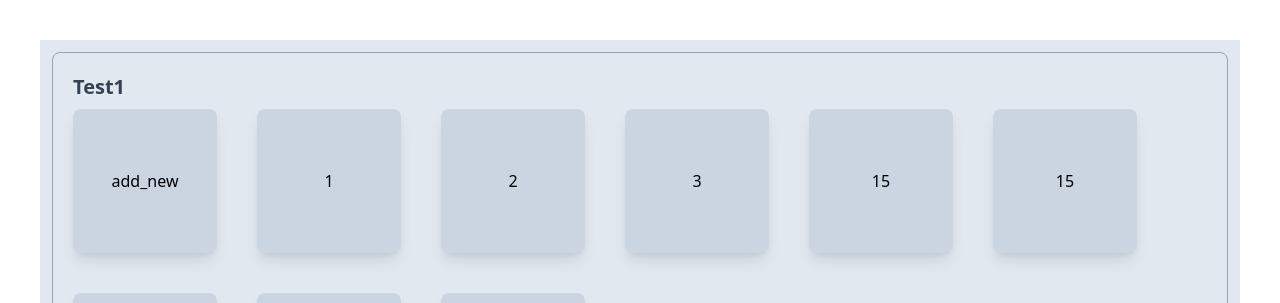
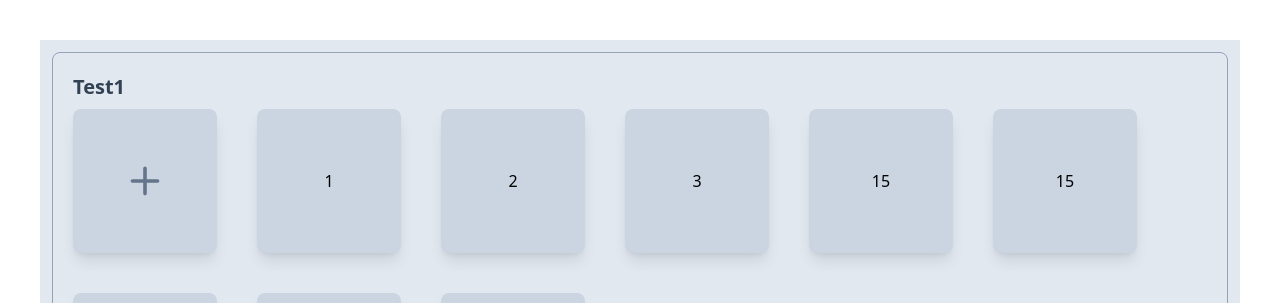
Before and after one commit to DimitarGrozev5/mnmk, a React (Vite) app: page / in a window 1280 px wide. Shown: the top 303 px of the page. Built offline with nearby package versions, Linux system fonts and the light colour scheme.

Commit message:
show add element depending on type

```diff
--- a/src/components/flowing-assets/flowing-assets-desktop/flowing-asset.tsx
+++ b/src/components/flowing-assets/flowing-assets-desktop/flowing-asset.tsx
@@ -1,5 +1,6 @@
 import { useAppSelector } from "../../../store/hooks";
 import type { ElementId } from "../../../store/slices/flowing-assets-types";
+import FlowingAddNewAsset from "./flowing-add-new-asset";
 import FlowingElement from "./flowing-element/flowing-element";
 
 type Props = {
@@ -11,6 +12,10 @@ const FlowingAsset: React.FC<Props> = ({ assetId }) => {
     (state) => state.zonesAndTransformers.assets[assetId]
   );
 
+  if (asset.type === "add_new") {
+    return <FlowingAddNewAsset id={assetId} />;
+  }
+
   return (
     <FlowingElement id={assetId} type="assets" rectangular>
       {asset.title}
```
